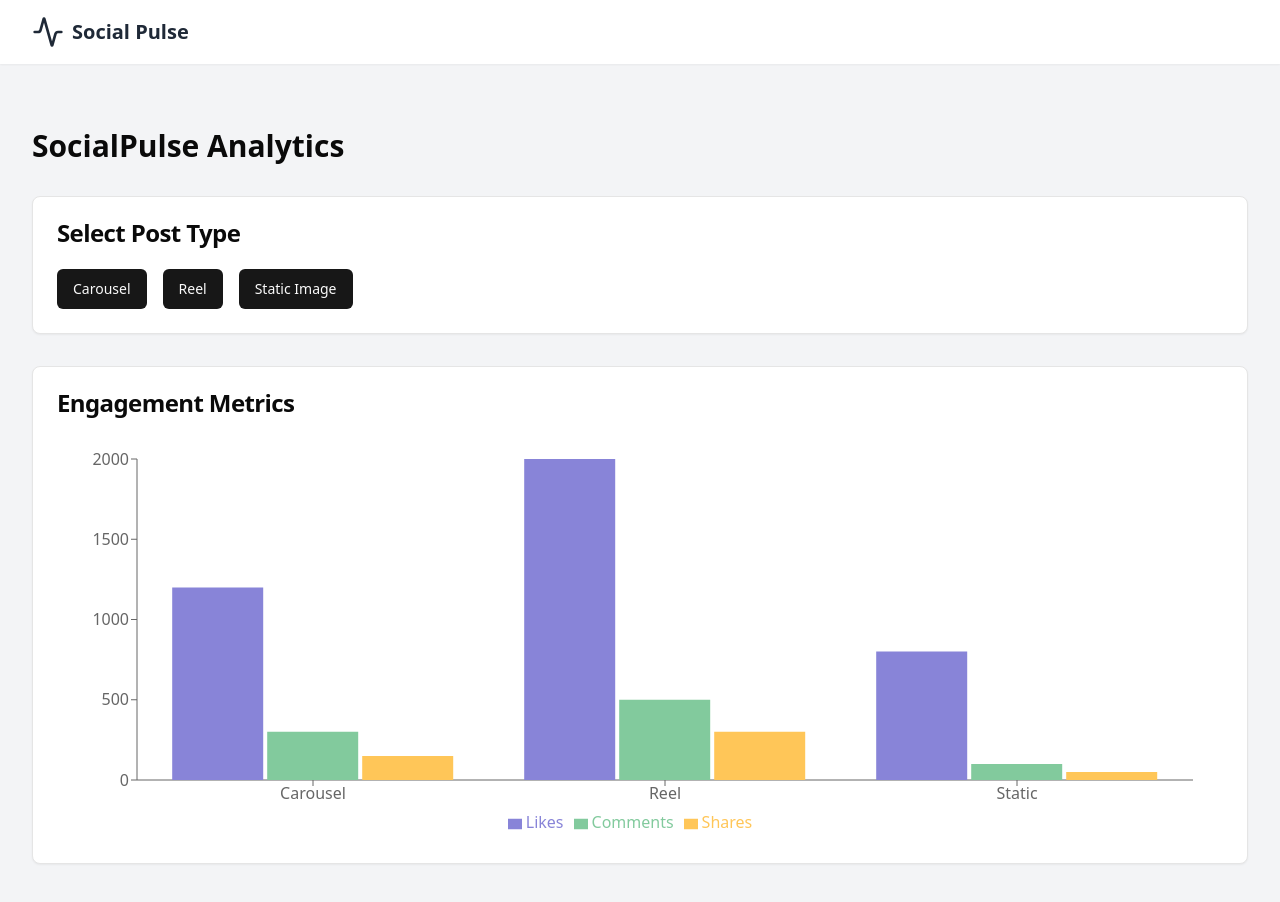
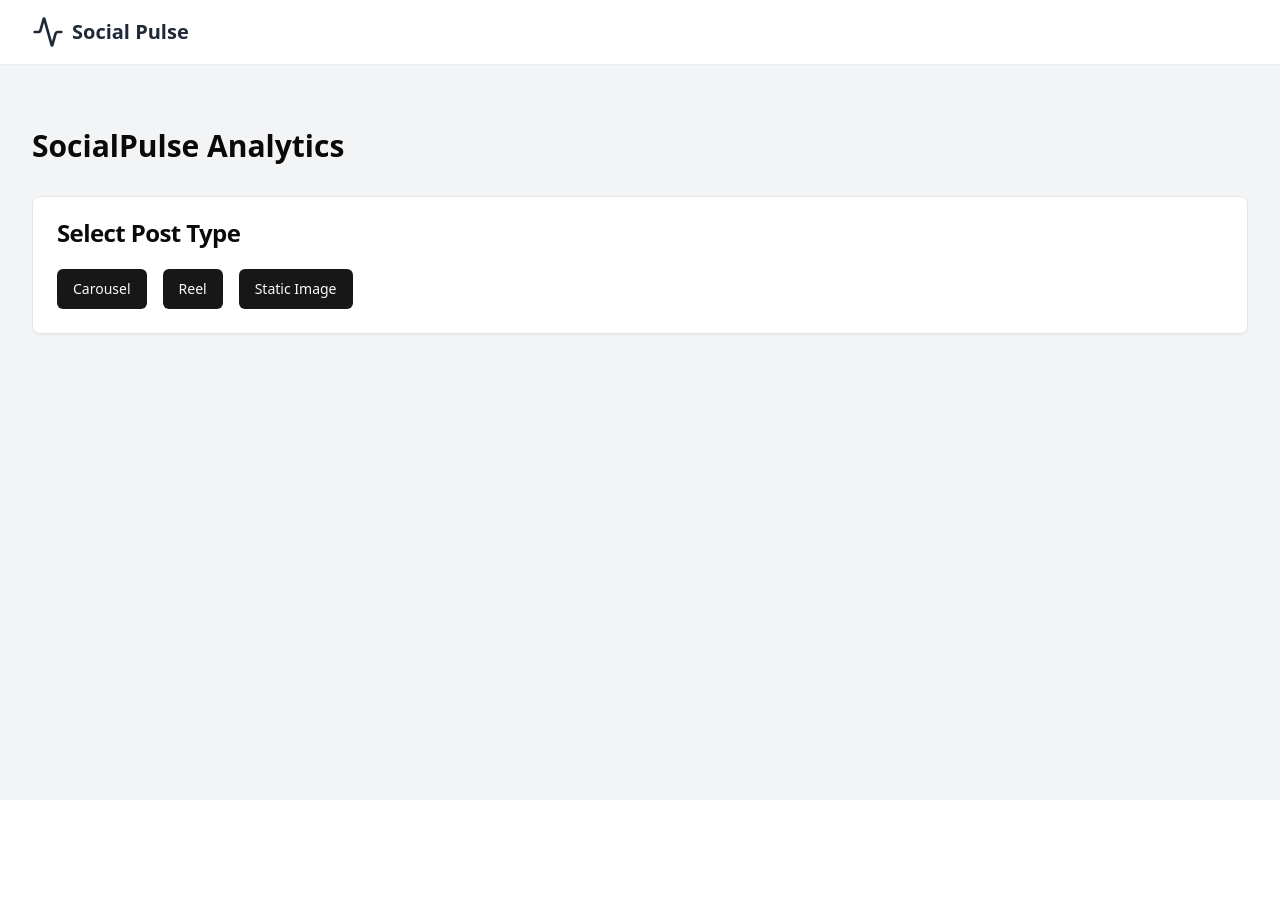
Before and after one commit to Subrat29/Socialpulse, a React (Vite) app: page / in a window 1280 px wide. Shown: the top 902 px of the page. After the commit the page ends 800 px from the top, so only its background shows below. Built offline with nearby package versions, Linux system fonts and the light colour scheme.

Commit message:
refactor components to remove dummy data and implement dynamic insights and recommendations parsing

```diff
--- a/src/components/EngagementMetricsChart.jsx
+++ b/src/components/EngagementMetricsChart.jsx
@@ -1,36 +1,74 @@
-import PropTypes from 'prop-types'
-import { Bar, BarChart, ResponsiveContainer, XAxis, YAxis, Tooltip, Legend } from "recharts"
+import React from 'react';
+import { Card, CardContent } from "@/components/ui/card";
+import { Bar, BarChart, ResponsiveContainer, XAxis, YAxis, Tooltip, Legend } from "recharts";
 
-// Dummy data - replace with actual data fetching logic in the future
-const dummyData = {
-  carousel: { likes: 1200, comments: 300, shares: 150 },
-  reel: { likes: 2000, comments: 500, shares: 300 },
-  static: { likes: 800, comments: 100, shares: 50 },
+const EngagementMetricsChart = ({ data }) => {
+  // Parse the metrics from the text
+  const parseMetrics = (metricsText) => {
+    const metrics = {};
+    const postTypes = ['Carousel', 'Reel', 'Static Image'];
+
+    postTypes.forEach(type => {
+      const typeRegex = new RegExp(`Post Type: ${type}\\n- Avg Likes: (\\d+)\\n- Avg Shares: (\\d+)\\n- Avg Comments: (\\d+)`);
+      const match = metricsText.match(typeRegex);
+
+      if (match) {
+        metrics[type] = {
+          likes: parseInt(match[1]),
+          shares: parseInt(match[2]),
+          comments: parseInt(match[3])
+        };
       }
+    });
 
-const postTypes = ['carousel', 'reel', 'static']
+    return metrics;
+  };
+
+  const metrics = parseMetrics(data);
+
+  // Transform data for the bar chart
+  const chartData = Object.entries(metrics).map(([type, values]) => ({
+    name: type,
+    ...values
+  }));
 
   const colors = {
     likes: "#8884d8",
     comments: "#82ca9d",
     shares: "#ffc658"
-}
-
-export default function EngagementMetricsChart({ selectedPostType }) {
-  const chartData = postTypes.map(postType => ({
-    name: postType.charAt(0).toUpperCase() + postType.slice(1),
-    ...dummyData[postType]
-  }))
-
-  // Move the selected post type to the beginning of the array
-  const sortedChartData = [
-    chartData.find(item => item.name.toLowerCase() === selectedPostType),
-    ...chartData.filter(item => item.name.toLowerCase() !== selectedPostType)
-  ]
+  };
 
   return (
-    <ResponsiveContainer width="100%" height={400}>
-      <BarChart data={sortedChartData} margin={{ top: 20, right: 30, left: 20, bottom: 5 }}>
+    <div className="space-y-8">
+      {/* Cards Grid */}
+      <div className="grid grid-cols-1 md:grid-cols-3 gap-4">
+        {Object.entries(metrics).map(([postType, values]) => (
+          <Card key={postType} className="p-4">
+            <h3 className="font-bold text-lg mb-4">{postType}</h3>
+            <CardContent className="p-0 space-y-2">
+              <div className="flex justify-between items-center">
+                <span className="text-muted-foreground">Likes</span>
+                <span className="font-medium">{values.likes}</span>
+              </div>
+              <div className="flex justify-between items-center">
+                <span className="text-muted-foreground">Comments</span>
+                <span className="font-medium">{values.comments}</span>
+              </div>
+              <div className="flex justify-between items-center">
+                <span className="text-muted-foreground">Shares</span>
+                <span className="font-medium">{values.shares}</span>
+              </div>
+            </CardContent>
+          </Card>
+        ))}
+      </div>
+
+      {/* Bar Chart */}
+      <Card className="p-4">
+        <h3 className="font-bold text-lg mb-4">Engagement Comparison</h3>
+        <div className="h-[400px] w-full">
+          <ResponsiveContainer width="100%" height="100%">
+            <BarChart data={chartData} margin={{ top: 20, right: 30, left: 20, bottom: 5 }}>
               <XAxis dataKey="name" />
               <YAxis />
               <Tooltip />
@@ -40,9 +78,10 @@ export default function EngagementMetricsChart({ selectedPostType }) {
               <Bar dataKey="shares" fill={colors.shares} name="Shares" />
             </BarChart>
           </ResponsiveContainer>
-  )
-}
+        </div>
+      </Card>
+    </div>
+  );
+};
 
-EngagementMetricsChart.propTypes = {
-  selectedPostType: PropTypes.oneOf(['carousel', 'reel', 'static']).isRequired,
-}
+export default EngagementMetricsChart;
--- a/src/components/InsightsSection.jsx
+++ b/src/components/InsightsSection.jsx
@@ -1,44 +1,30 @@
-import PropTypes from 'prop-types'
-import { Card, CardContent, CardHeader, CardTitle } from "@/components/ui/card"
+import React from 'react';
+import { Card, CardContent, CardHeader, CardTitle } from "@/components/ui/card";
 
-// Dummy insights - replace with actual data or AI-generated insights in the future
-const dummyInsights = {
-  carousel: [
-    "Carousels have 20% higher engagement than static posts",
-    "Users spend 30% more time viewing carousel posts",
-    "Carousel posts with 3-5 slides perform best"
-  ],
-  reel: [
-    "Reels receive 2x more comments than other post types",
-    "Short-form video content (15-30 seconds) performs best",
-    "Reels with trending audio get 50% more views"
-  ],
-  static: [
-    "Static posts with infographics get 3x more saves",
-    "High-quality images increase engagement by 40%",
-    "Posts with faces get 38% more likes"
-  ]
-}
+const InsightsSection = ({ insights }) => {
+  // Parse insights into an array
+  const parseInsights = (insightsText) => {
+    return insightsText.split('\n').map(insight =>
+      insight.startsWith('- ') ? insight.substring(2) : insight
+    ).filter(insight => insight.length > 0);
+  };
 
-export default function InsightsSection({ postType }) {
-  const insights = dummyInsights[postType]
+  const insightsList = parseInsights(insights);
 
   return (
     <Card>
       <CardHeader>
-        <CardTitle>Insights for {postType} posts</CardTitle>
+        <CardTitle>Insights</CardTitle>
       </CardHeader>
       <CardContent>
         <ul className="list-disc pl-5 space-y-2">
-          {insights.map((insight, index) => (
+          {insightsList.map((insight, index) => (
             <li key={index}>{insight}</li>
           ))}
         </ul>
       </CardContent>
     </Card>
-  )
-}
+  );
+};
 
-InsightsSection.propTypes = {
-  postType: PropTypes.oneOf(['carousel', 'reel', 'static']).isRequired,
-}
+export default InsightsSection;
--- a/src/pages/AnalyticsPage.jsx
+++ b/src/pages/AnalyticsPage.jsx
@@ -1,29 +1,92 @@
-import { useState } from 'react'
-import { Card, CardContent, CardHeader, CardTitle } from "@/components/ui/card"
-import { Loader2 } from 'lucide-react'
-import { useToast } from "@/hooks/use-toast"
-import PostTypeSelector from '@/components/PostTypeSelector'
-import EngagementMetricsChart from '@/components/EngagementMetricsChart'
-import InsightsSection from '@/components/InsightsSection'
-import RecommendationsSection from '@/components/RecommendationsSection'
+import { useEffect, useState } from 'react';
+import { Card, CardContent, CardHeader, CardTitle } from "@/components/ui/card";
+import { Loader2 } from 'lucide-react';
+import { useToast } from "@/hooks/use-toast";
+import PostTypeSelector from '@/components/PostTypeSelector';
+import EngagementMetricsChart from '@/components/EngagementMetricsChart';
+import InsightsSection from '@/components/InsightsSection';
+import RecommendationsSection from '@/components/RecommendationsSection';
 
 export default function AnalyticsPage() {
-  const [postType, setPostType] = useState(null)
-  const [loading, setLoading] = useState(false)
-  const { toast } = useToast()
+  const [postType, setPostType] = useState(null);
+  const [loading, setLoading] = useState(false);
+  const [apiData, setApiData] = useState(null);
+  const [error, setError] = useState(null);
+  const [parsedMetrics, setParsedMetrics] = useState(null);
+  const [parsedInsights, setParsedInsights] = useState('');
+  const [parsedRecommendations, setParsedRecommendations] = useState('');
+  const { toast } = useToast();
 
-  const handlePostTypeChange = (selectedType) => {
-    setLoading(true)
-    setPostType(selectedType)
-    // Simulating API call
-    setTimeout(() => {
-      setLoading(false)
+  const fetchData = async (selectedType) => {
+    setLoading(true);
+    setError(null);
+    try {
+      const response = await fetch('http://localhost:3000/api/run-flow', {
+        method: 'POST',
+        headers: {
+          'Content-Type': 'application/json',
+        },
+        body: JSON.stringify({
+          inputValue: selectedType,
+          inputType: "chat",
+          outputType: "chat",
+          stream: false,
+        }),
+      });
+      if (!response.ok) {
+        throw new Error('Failed to fetch data');
+      }
+      const data = await response.json();
+      setApiData(data);
       toast({
         title: "Data Updated",
         description: `Showing metrics for ${selectedType}`,
-      })
-    }, 1000)
+      });
+    } catch (err) {
+      setError(err.message);
+      toast({
+        title: "Error",
+        description: "Failed to fetch data. Please try again.",
+        variant: "destructive",
+      });
+    } finally {
+      setLoading(false);
     }
+  };
+
+  const handlePostTypeChange = (selectedType) => {
+    setPostType(selectedType);
+    fetchData(selectedType);
+  };
+
+  // Extract sections from the text with improved parsing
+  useEffect(() => {
+    if (apiData?.output) {
+      try {
+        const parsedOutput = JSON.parse(apiData.output);
+        const text = parsedOutput[1]?.results?.message?.text;
+
+        if (text) {
+          // Updated regex patterns to better match the API response format
+          const insightsPattern = /INSIGHTS:\n((?:- .*\n?)*)/;
+          const recommendationsPattern = /RECOMMENDED ACTIONS:\n((?:- .*\n?)*)/;
+          const metricsPattern = /METRICS:\n([\s\S]*?)(?:\n\n|$)/;
+
+          const insightsMatch = text.match(insightsPattern);
+          const recommendationsMatch = text.match(recommendationsPattern);
+          const metricsMatch = text.match(metricsPattern);
+
+          // console.log("Recommendations Match:", recommendationsMatch);
+
+          setParsedInsights(insightsMatch ? insightsMatch[1].trim() : '');
+          setParsedRecommendations(recommendationsMatch ? recommendationsMatch[1].trim() : '');
+          setParsedMetrics(metricsMatch ? metricsMatch[1].trim() : '');
+        }
+      } catch (error) {
+        console.error("Error parsing apiData.output: ", error.message);
+      }
+    }
+  }, [apiData]);
 
   return (
     <div className="container mx-auto py-10">
@@ -39,21 +102,29 @@ export default function AnalyticsPage() {
         </CardContent>
       </Card>
 
+      {error && (
+        <Card className="mb-8 bg-red-100">
+          <CardContent>
+            <p className="text-red-600">{error}</p>
+          </CardContent>
+        </Card>
+      )}
+
+      {parsedMetrics && (
         <Card className="mb-8">
           <CardHeader>
             <CardTitle>Engagement Metrics</CardTitle>
           </CardHeader>
           <CardContent>
-          <EngagementMetricsChart selectedPostType={postType || 'carousel'} />
+            <EngagementMetricsChart data={parsedMetrics} />
           </CardContent>
         </Card>
+      )}
 
-      {postType && !loading && (
       <div className="grid gap-8 md:grid-cols-2">
-          <InsightsSection postType={postType} />
-          <RecommendationsSection postType={postType} />
+        {parsedInsights && <InsightsSection insights={parsedInsights} />}
+        {parsedRecommendations && <RecommendationsSection recommendations={parsedRecommendations} />}
       </div>
-      )}
     </div>
-  )
+  );
 }
```
Also changed, not shown: src/components/RecommendationsSection.jsx (+14 -28 lines). Lines whose indentation alone changed are shown as unchanged.
